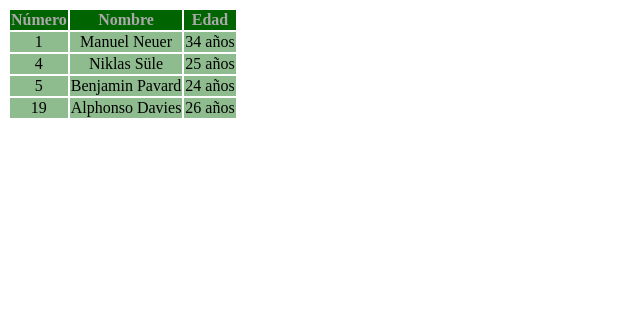
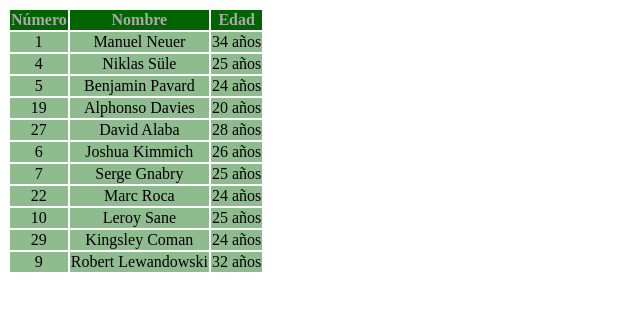
Before and after one commit to Giovannicc83/AlineacionesBayern, a plain HTML site: page index.html in a window 1280 px wide. Shown: the whole page, without its empty margins (0-640 px from the left). Drawn offline with Linux system fonts and the light colour scheme.

```diff
--- a/index.html
+++ b/index.html
@@ -33,7 +33,42 @@
             <tr>
                 <td>19</td>
                 <td>Alphonso Davies</td>
+                <td>20 años</td>
+            </tr>
+            <tr>
+                <td>27</td>
+                <td>David Alaba</td>
+                <td>28 años</td>
+            </tr>
+            <tr>
+                <td>6</td>
+                <td>Joshua Kimmich</td>
                 <td>26 años</td>
+            </tr>
+            <tr>
+                <td>7</td>
+                <td>Serge Gnabry</td>
+                <td>25 años</td>
+            </tr>
+            <tr>
+                <td>22</td>
+                <td>Marc Roca</td>
+                <td>24 años</td>
+            </tr>
+            <tr>
+                <td>10</td>
+                <td>Leroy Sane</td>
+                <td>25 años</td>
+            </tr>
+            <tr>
+                <td>29</td>
+                <td>Kingsley Coman</td>
+                <td>24 años</td>
+            </tr>
+            <tr>
+                <td>9</td>
+                <td>Robert Lewandowski</td>
+                <td>32 años</td>
             </tr>
         </tbody>
 
```
